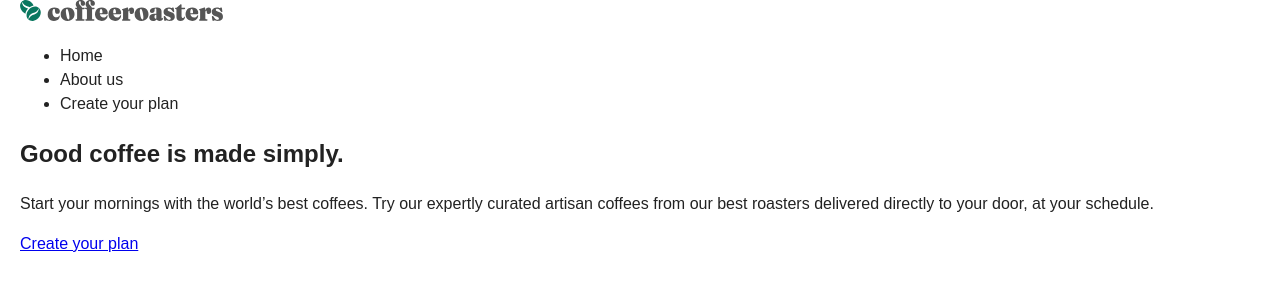
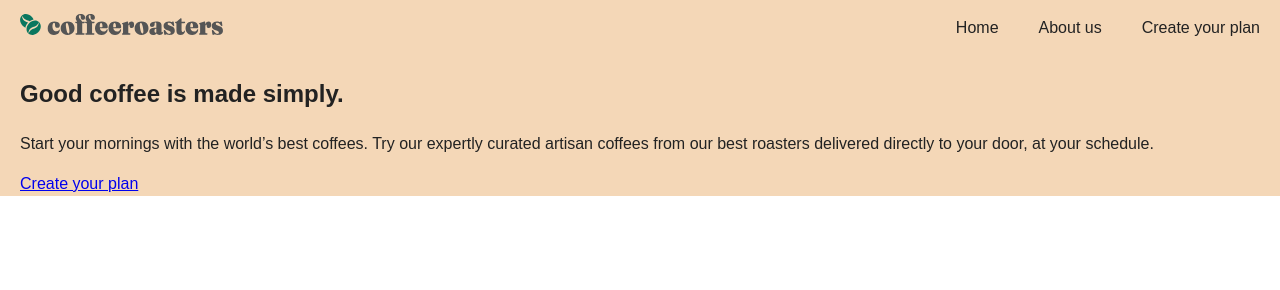
Before and after one commit to oyatillo0201/Coffeeroasters, a plain HTML site: page index.html in a window 1280 px wide. Drawn offline with Linux system fonts and the light colour scheme.

Commit message:
Add site nav

```diff
--- a/css/style.css
+++ b/css/style.css
@@ -46,3 +46,40 @@ img {
 }
 
 /* SITE-HEADER */
+.site-header {
+  background-image: url(../img/site-header-bg.jpg);
+  background-repeat: no-repeat;
+}
+.site-header-container {
+
+}
+
+.site-header-content {
+  display: flex;
+  justify-content: space-between;
+  align-items: center;
+
+}
+.site-navigation {
+  display: flex;
+
+}
+.sitenav-list {
+  display: flex;
+ list-style: none;
+}
+
+.sitenav-item:not(:last-child) {
+  margin-right: 40px;
+}
+
+.sitenav-item {
+}
+.site-header-info {
+}
+.site-header-info-heading {
+}
+.site-header-info-text {
+}
+.site-header-info-link {
+}
```
